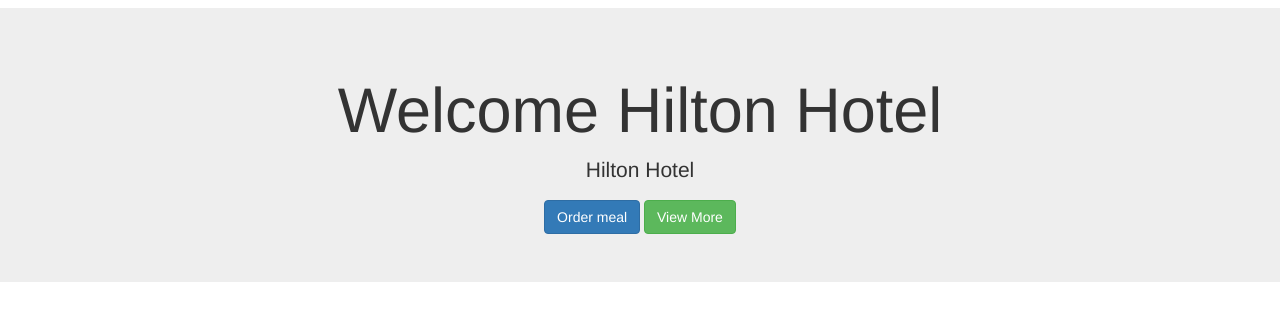
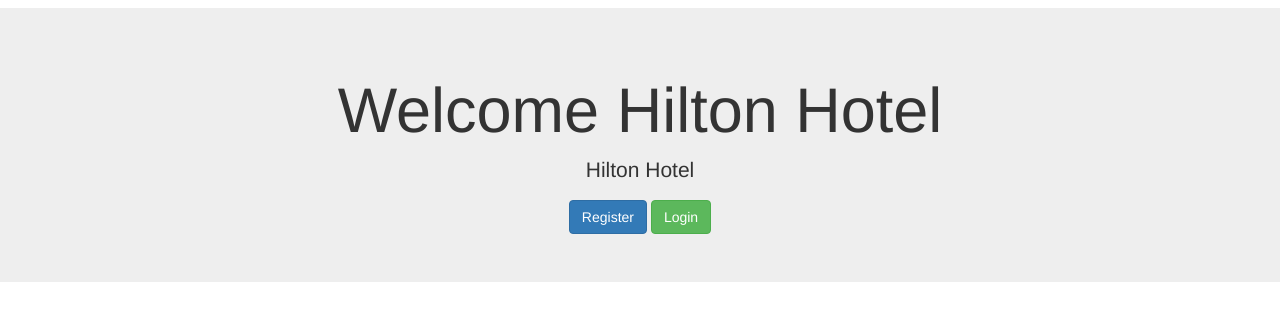
Before and after one commit to mudambirichard/msgapp, a Flask app: page / in a window 1280 px wide; the page is wider, and only the part inside the window is pictured. Shown: the part 64-373 px from the top of that part. Run offline with Flask 2, Linux system fonts and the light colour scheme; some libraries are stand-ins or nearby versions.

Commit message:
modify template

```diff
--- a/templates/home.html
+++ b/templates/home.html
@@ -6,45 +6,38 @@
 <h1>Welcome Hilton Hotel</h1>
 <p class="lead"> Hilton Hotel</p>
 
- <a href="order_meal" class="btn btn-primary">Order meal</a>
-  <a href="welcome" class="btn btn-success">View More</a>
+ <a href="register" class="btn btn-primary">Register</a>
+  <a href="login" class="btn btn-success">Login</a>
 
 </div>
 
 
+   <!--main layout-->
+    <main class="mt-5">
+    <!--main container-->
     <div class="container">
 
+       <div class="row">
 
-<h1>Meals</h1>
-<div class="row">
-{% for meal in meals %}
+        <div class="col-md-7 mb-4 mt-2 mb-4">
+           <div class="view overlay hm-white-light z-depth-1-half mb-4 mt-2 m-2">
+           <img src="http://drfoodle.com/wp-content/uploads/2017/10/Fast-food-800x500.jpg"  class="img-fluid"  width="600px" height="300px" alt="nature">
+            <div class="mask"></div>
+            <a href="welcome" class="btn btn-primary">More</a>
+           </div>
+        </div>
 
- <div class="col-lg-4 col-md-12 ">
-
-
-<!-- Card -->
-<div class="card1 card-image">
-
-  <!-- Card image -->
-  <img class="card-img-top " src="https://image.shutterstock.com/display_pic_with_logo/564532/521741356/stock-photo-healthy-salad-bowl-with-quinoa-tomatoes-chicken-avocado-lime-and-mixed-greens-lettuce-parsley-521741356.jpg" height="150px;" width="320px;">
-
-  <!-- Card content -->
-  <div class="card-body">
-<div class="text-white text-center d-flex align-items-center rgba-blue-strong py-5 px-4">
-    <!-- Title -->
-
-<h2><a href="meal/{{meal.id}}">{{meal.title}}</a></h2>
-    <h4 class="">Price{{ meal.price}}</h4>
-    <p class="">{{ meal.body}}</p>
-    <!-- Button -->
-   <a href="order_meal" class="btn btn-primary">Order meal</a>
-   </div>
+         <div class="col-md-5 mb-4 mt-2">
+           <div class="view overlay hm-white-light z-depth-1-half mb-4 mt-2 m-2">
+           <img src="http://energy106.ca/wp-content/uploads/2017/11/Junk-Food.jpg"  class="img-fluid"  width="600px " height="300px" alt="nature">
+            <div class="mask"></div>
+            <div class="">
+            <a href="welcome"  class="btn btn-primary">More</a>
             </div>
            </div>
         </div>
 
-{% endfor %}
         </div>
         </div>
-
+        </main>
 {% endblock %}
--- a/templates/welcome.html
+++ b/templates/welcome.html
@@ -48,11 +48,11 @@
          <hr>
         <p><b /> Crafting a strong online dating profile is undeniably an art.  We know not to have too many group photos, lists of demands or bathroom selfies.  But what should we actually be talking about in our bios to make sure those sweet, sweet right-swipes keep rolling in?
 
-Apparently the answer is: food.
+       Apparently the answer is: food.
 
-Yes, according to a new study, food really is the way to a person’s heart.
+      Yes, according to a new study, food really is the way to a person’s heart.
 
-Researchers at Zoosk analyzed over 3 million dating profiles and first messages to find out how mentioning different foods and food-related phrases affects online daters’ romantic interactions.  They found that not only mentioning food but also the specific ones you express a love of can have a big impact on your dating success.r.</p>
+       Researchers at Zoosk analyzed over 3 million dating profiles and first messages to find out how mentioning different foods and food-related phrases affects online daters’ romantic interactions.  They found that not only mentioning food but also the specific ones you express a love of can have a big impact on your dating success.r.</p>
 
 
     <p><strong> Click <a href="/"> here </a> to go home!</strong></p>
```
Lines whose indentation alone changed are shown as unchanged.
